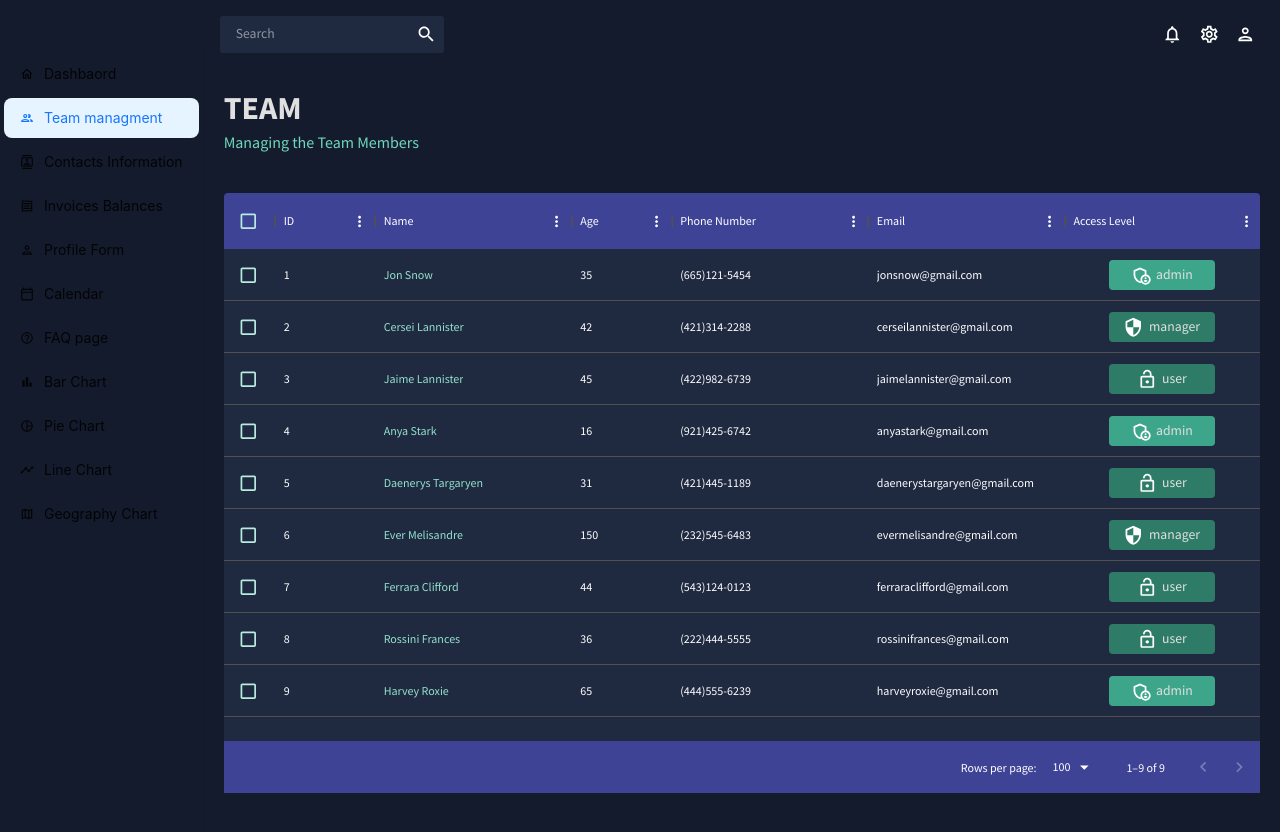
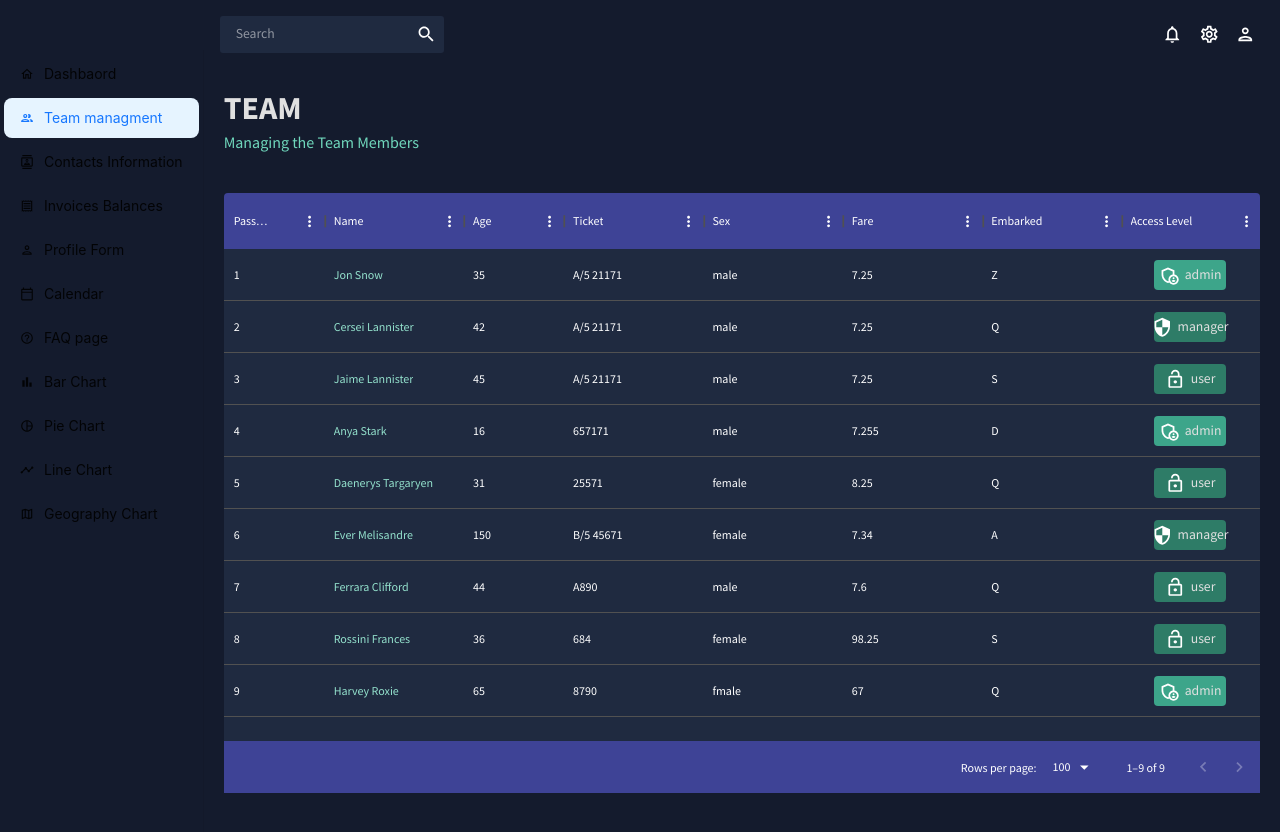
Before and after one commit to RupsanaAkter/admin-dashboard, a React (Create React App) app: page /team in a window 1280 px wide. Shown: the top 832 px of the page. Built offline with nearby package versions, Linux system fonts and the light colour scheme.

Commit message:
added update all

```diff
--- a/src/data/Mockdata.js
+++ b/src/data/Mockdata.js
@@ -3,74 +3,101 @@ import { tokens } from "../theme";
 export const mockDataTeam = [
   {
     id: 1,
+    pclass:6,
+    embarked:"Z",
+    sex:"male",
+    ticket:"A/5 21171",
+    fare:"7.25",
     name: "Jon Snow",
-    email: "jonsnow@gmail.com",
     age: 35,
-    phone: "(665)121-5454",
     access: "admin",
   },
   {
     id: 2,
+    pclass:9,
+    embarked:"Q",
+    sex:"male",
+    ticket:"A/5 21171",
+    fare:"7.25",
     name: "Cersei Lannister",
-    email: "cerseilannister@gmail.com",
     age: 42,
-    phone: "(421)314-2288",
     access: "manager",
   },
   {
     id: 3,
+    pclass:7,
+    embarked:"S",
+    sex:"male",
+    ticket:"A/5 21171",
+    fare:"7.25",
     name: "Jaime Lannister",
-    email: "jaimelannister@gmail.com",
     age: 45,
-    phone: "(422)982-6739",
     access: "user",
   },
   {
     id: 4,
+    pclass:3,
+    embarked:"D",
+    sex:"male",
+    ticket:"657171",
+    fare:"7.255",
     name: "Anya Stark",
-    email: "anyastark@gmail.com",
     age: 16,
-    phone: "(921)425-6742",
     access: "admin",
   },
   {
     id: 5,
+    pclass:6,
+    embarked:"Q",
+    sex:"female",
+    ticket:" 25571",
+    fare:"8.25",
     name: "Daenerys Targaryen",
-    email: "daenerystargaryen@gmail.com",
     age: 31,
-    phone: "(421)445-1189",
     access: "user",
   },
   {
     id: 6,
+    pclass:7,
+    embarked:"A",
+    sex:"female",
+    ticket:"B/5 45671",
+    fare:"7.34",
     name: "Ever Melisandre",
-    email: "evermelisandre@gmail.com",
     age: 150,
-    phone: "(232)545-6483",
     access: "manager",
   },
   {
     id: 7,
+    pclass:6,
+    embarked:"Q",
+    sex:"male",
+    ticket:"A890",
+    fare:"7.6",
     name: "Ferrara Clifford",
-    email: "ferraraclifford@gmail.com",
     age: 44,
-    phone: "(543)124-0123",
     access: "user",
   },
   {
     id: 8,
+    pclass:2,
+    embarked:"S",
+    sex:"female",
+    ticket:"684",
+    fare:"98.25",
     name: "Rossini Frances",
-    email: "rossinifrances@gmail.com",
     age: 36,
-    phone: "(222)444-5555",
     access: "user",
   },
   {
     id: 9,
+    pclass:3,
+    embarked:"Q",
+    sex:"fmale",
+    ticket:"8790",
+    fare:"67",
     name: "Harvey Roxie",
-    email: "harveyroxie@gmail.com",
     age: 65,
-    phone: "(444)555-6239",
     access: "admin",
   },
 ];
--- a/src/scenes/Team/Team.js
+++ b/src/scenes/Team/Team.js
@@ -12,7 +12,7 @@ const Team = () => {
     const theme = useTheme();
     const colors = tokens(theme.palette.mode);
     const columns = [
-      { field: "id", headerName: "ID" },
+      { field: "id", headerName: "PassengerId" },
       {
         field: "name",
         headerName: "Name",
@@ -27,15 +27,26 @@ const Team = () => {
         align: "left",
       },
       {
-        field: "phone",
-        headerName: "Phone Number",
+        field: "ticket",
+        headerName: "Ticket",
         flex: 1,
       },
       {
-        field: "email",
-        headerName: "Email",
+        field: "sex",
+        headerName: "Sex",
         flex: 1,
       },
+      {
+        field: "fare",
+        headerName: "Fare",
+        flex: 1,
+      },
+      {
+        field: "embarked",
+        headerName: "Embarked",
+        flex: 1,
+      },
+
       {
         field: "accessLevel",
         headerName: "Access Level",
@@ -100,7 +111,7 @@ const Team = () => {
             },
           }}
         >
-          <DataGrid checkboxSelection rows={mockDataTeam} columns={columns} />
+          <DataGrid  rows={mockDataTeam} columns={columns} />
         </Box>
       </Box>
     );
```
